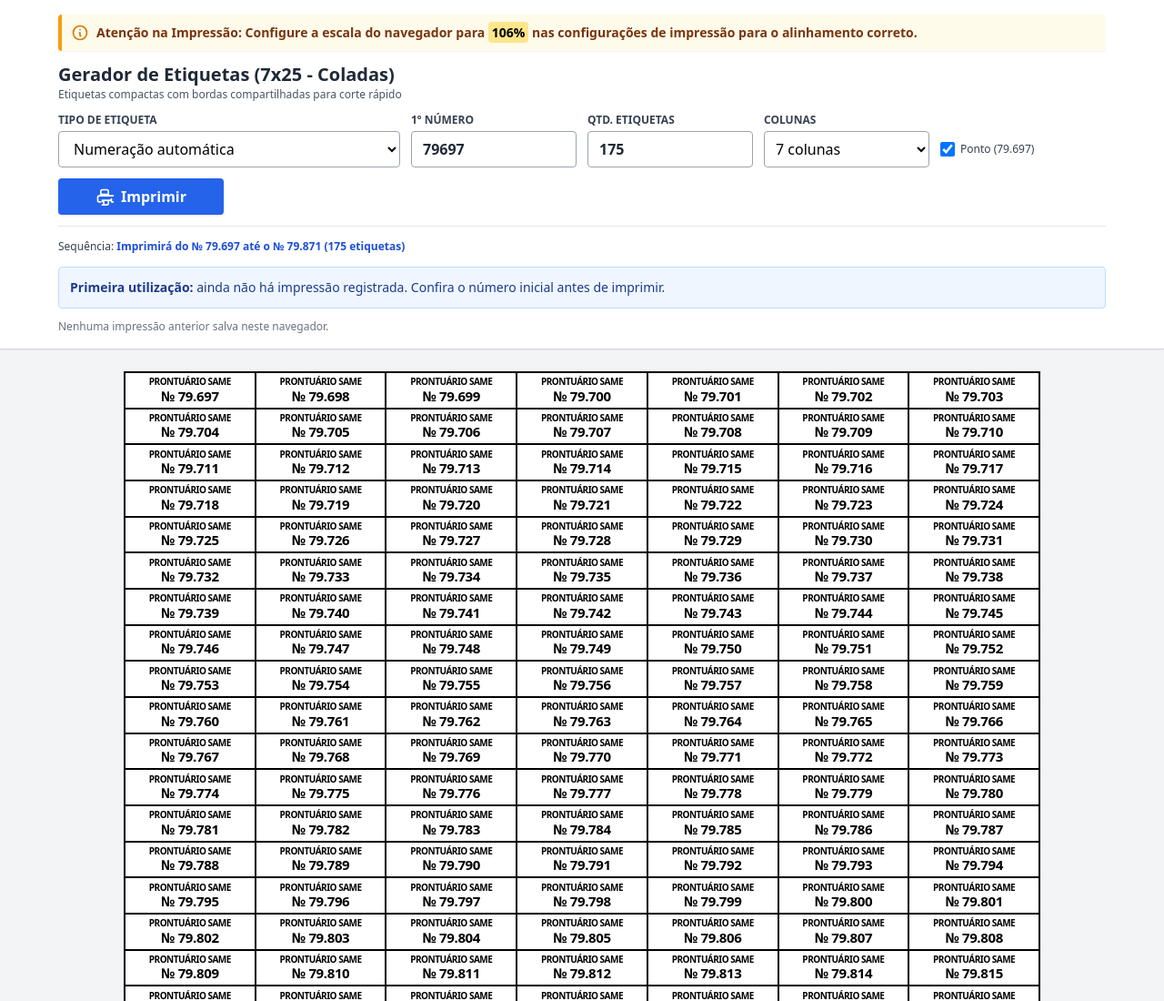
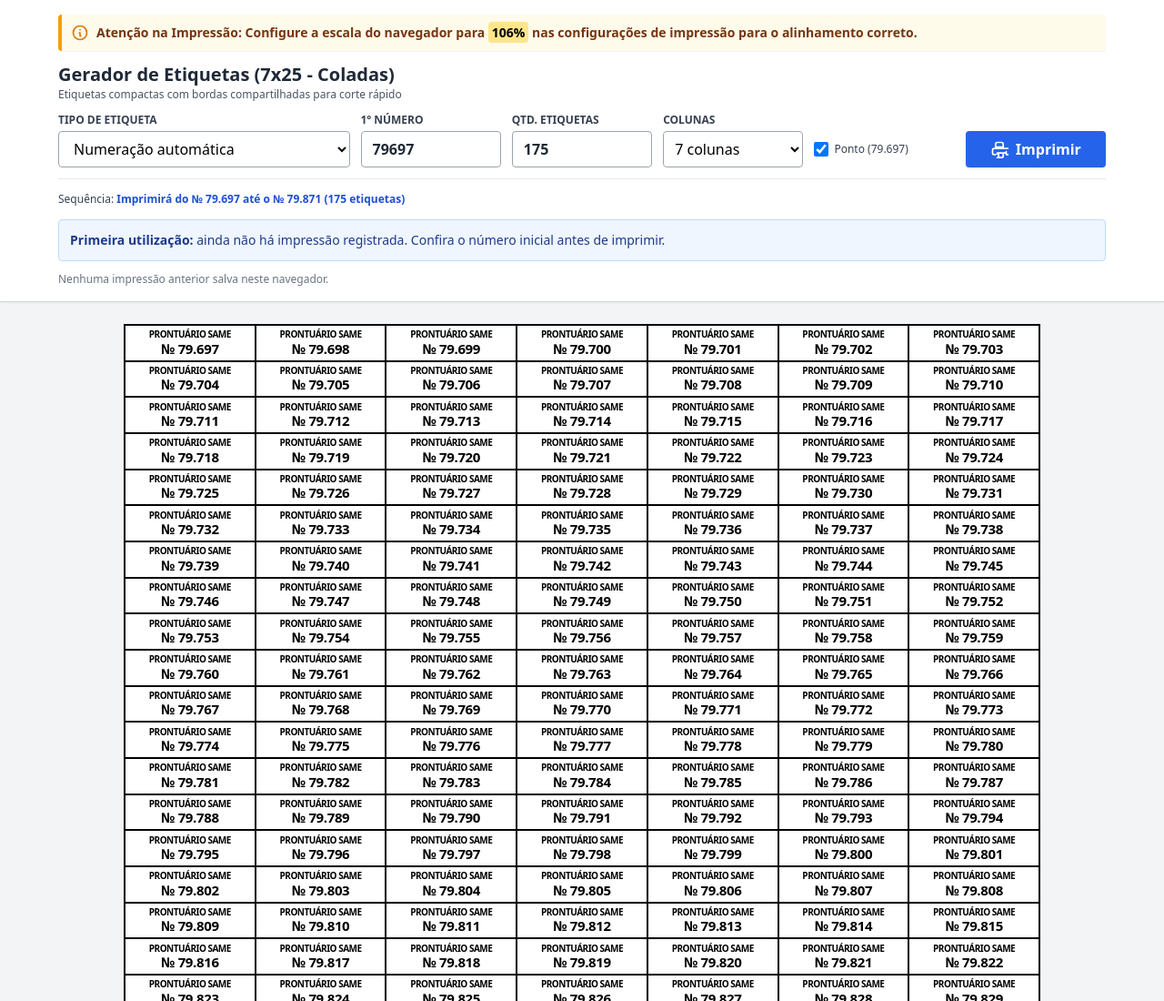
Before and after one commit to arturalves5771-hue/gerador_de_etiquetas, a plain HTML site: page index.html in a window 1280 px wide. Shown: the top 1100 px of the page at 91% size. Drawn offline with nearby package versions, Linux system fonts and the light colour scheme.

Commit message:
Ajusta grade responsiva dos campos

```diff
--- a/index.html
+++ b/index.html
@@ -78,7 +78,7 @@
       </div>
 
       <!-- FORMULÁRIO DE CONFIGURAÇÃO -->
-      <div class="grid grid-cols-2 sm:grid-cols-6 gap-3 items-end">
+      <div class="grid grid-cols-2 sm:grid-cols-7 gap-3 items-end">
         <div class="col-span-2 sm:col-span-2">
           <label for="labelMode" class="block text-xs font-semibold text-gray-700 uppercase mb-1">Tipo de etiqueta</label>
           <select id="labelMode" class="w-full h-10 px-3 border border-gray-400 rounded focus:ring-2 focus:ring-blue-500 focus:outline-none bg-white font-medium">
```
